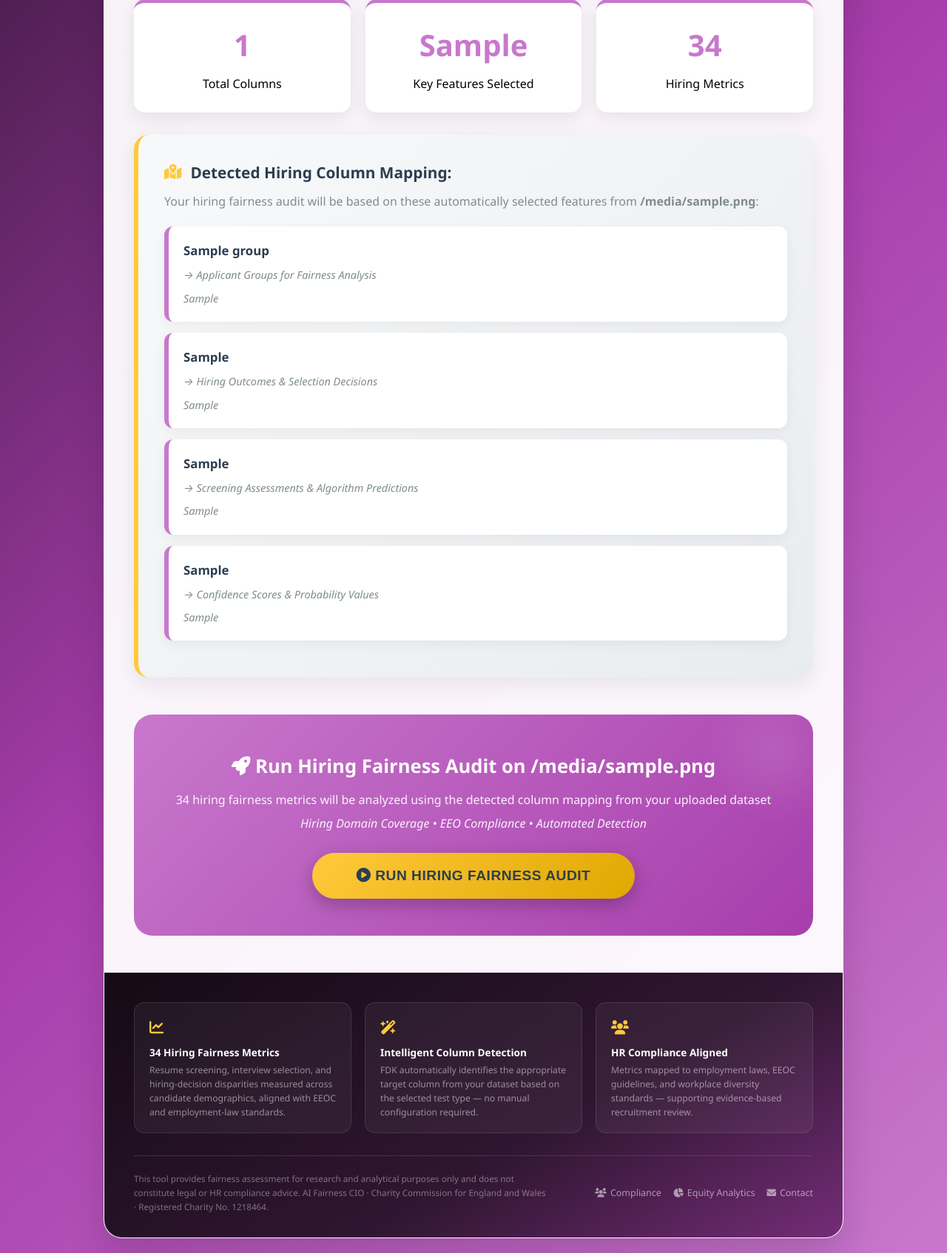
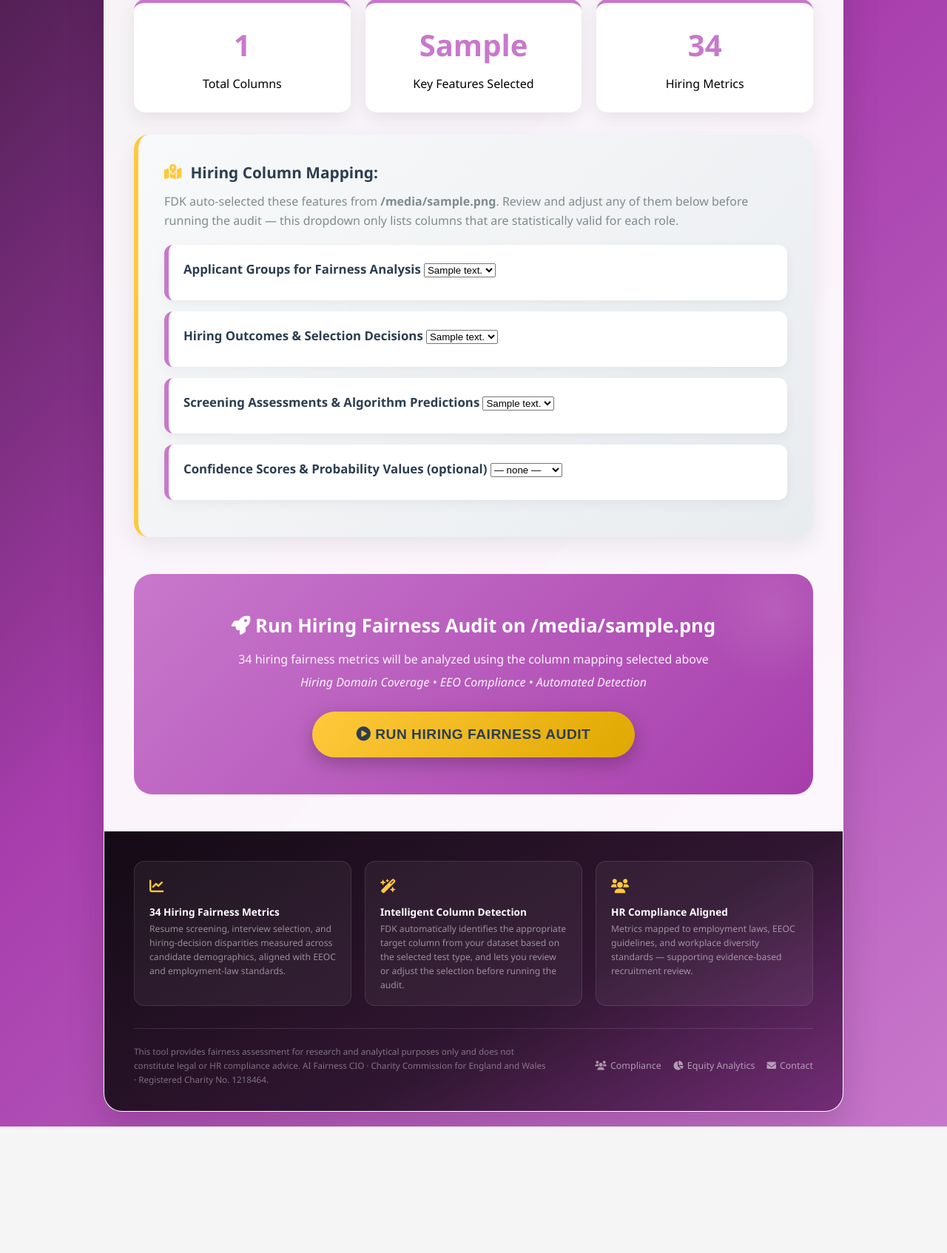
Before and after one commit to AI-Fairness-com/FDK-Toolkit, a Flask app: template Hiring/templates/auto_confirm_hiring.html in a window 1280 px wide. Shown: the part 862-2556 px from the top of the page at 74% size. After the commit the page ends 2385 px from the top, so only its background shows below. Run offline with Flask 3, Linux system fonts and the light colour scheme; the template is opened without the code that fills it: most values are stand-ins (such as "Sample title", 1, 10 or a date in 2020).

Commit message:
Add files via upload

```diff
--- a/Hiring/templates/auto_confirm_hiring.html
+++ b/Hiring/templates/auto_confirm_hiring.html
@@ -510,50 +510,79 @@
             </div>
 
             <div class="mapping-section">
-                <h3><i class="fas fa-map-marked-alt"></i> Detected Hiring Column Mapping:</h3>
-                <p>Your hiring fairness audit will be based on these automatically selected features from <strong>{{ filename }}</strong>:</p>
+                <h3><i class="fas fa-map-marked-alt"></i> Hiring Column Mapping:</h3>
+                <p>FDK auto-selected these features from <strong>{{ filename }}</strong>. Review and adjust any of them below before running the audit — this dropdown only lists columns that are statistically valid for each role.</p>
+
+                {% if is_comparative and comparative_status %}
+                <div class="reasoning" style="margin-bottom:12px;"><em>{{ comparative_status }}</em></div>
+                {% endif %}
 
                 <div class="mapping-item">
-                    <strong>{{ suggested_mappings.group }}</strong>
-                    <div class="reasoning">→ Applicant Groups for Fairness Analysis</div>
-                    <div class="reasoning"><em>{{ column_reasoning[suggested_mappings.group] }}</em></div>
+                    <label for="group_col_select"><strong>Applicant Groups for Fairness Analysis</strong></label>
+                    <select name="group_col" id="group_col_select" form="hiringAuditRunForm">
+                        {% for opt in column_options.group %}
+                        <option value="{{ opt.column }}" {% if opt.selected %}selected{% endif %}>{{ opt.description }}</option>
+                        {% endfor %}
+                    </select>
+                    <div class="reasoning"><em>{{ column_reasoning.get(suggested_mappings.group, '') }}</em></div>
                 </div>
 
                 <div class="mapping-item">
-                    <strong>{{ suggested_mappings.y_true }}</strong>
-                    <div class="reasoning">→ Hiring Outcomes & Selection Decisions</div>
-                    <div class="reasoning"><em>{{ column_reasoning[suggested_mappings.y_true] }}</em></div>
+                    <label for="y_true_col_select"><strong>Hiring Outcomes & Selection Decisions</strong></label>
+                    {% if column_options.y_true %}
+                    <select name="y_true_col" id="y_true_col_select" form="hiringAuditRunForm">
+                        {% for opt in column_options.y_true %}
+                        <option value="{{ opt.column }}" {% if opt.selected %}selected{% endif %}>{{ opt.description }}</option>
+                        {% endfor %}
+                    </select>
+                    <div class="reasoning"><em>{{ column_reasoning.get(suggested_mappings.y_true, '') }}</em></div>
+                    {% if is_comparative %}
+                    <div class="reasoning" style="color:#b45309;"><i class="fas fa-triangle-exclamation"></i> Changing this from the pre-test target will break comparative consistency between your pre- and post-implementation results.</div>
+                    {% endif %}
+                    {% else %}
+                    <div class="reasoning" style="color:#b45309;"><i class="fas fa-triangle-exclamation"></i> No binary outcome column detected. This dataset needs a binary (0/1) outcome column before an audit can run.</div>
+                    {% endif %}
                 </div>
 
                 <div class="mapping-item">
-                    <strong>{{ suggested_mappings.y_pred }}</strong>
-                    <div class="reasoning">→ Screening Assessments & Algorithm Predictions</div>
-                    <div class="reasoning"><em>{{ column_reasoning[suggested_mappings.y_pred] }}</em></div>
+                    <label for="y_pred_col_select"><strong>Screening Assessments & Algorithm Predictions</strong></label>
+                    {% if column_options.y_pred %}
+                    <select name="y_pred_col" id="y_pred_col_select" form="hiringAuditRunForm">
+                        {% for opt in column_options.y_pred %}
+                        <option value="{{ opt.column }}" {% if opt.selected %}selected{% endif %}>{{ opt.description }}</option>
+                        {% endfor %}
+                    </select>
+                    <div class="reasoning"><em>{{ column_reasoning.get(suggested_mappings.y_pred, '') }}</em></div>
+                    {% else %}
+                    <div class="reasoning" style="color:#b45309;"><i class="fas fa-triangle-exclamation"></i> No binary prediction column detected. This dataset needs a binary (0/1) prediction column before an audit can run.</div>
+                    {% endif %}
                 </div>
 
-                {% if suggested_mappings.y_prob %}
                 <div class="mapping-item">
-                    <strong>{{ suggested_mappings.y_prob }}</strong>
-                    <div class="reasoning">→ Confidence Scores & Probability Values</div>
-                    <div class="reasoning"><em>{{ column_reasoning[suggested_mappings.y_prob] }}</em></div>
+                    <label for="y_prob_col_select"><strong>Confidence Scores & Probability Values (optional)</strong></label>
+                    <select name="y_prob_col" id="y_prob_col_select" form="hiringAuditRunForm">
+                        <option value="">— none —</option>
+                        {% for opt in column_options.y_prob %}
+                        <option value="{{ opt.column }}" {% if opt.selected %}selected{% endif %}>{{ opt.description }}</option>
+                        {% endfor %}
+                    </select>
+                    {% if suggested_mappings.y_prob %}
+                    <div class="reasoning"><em>{{ column_reasoning.get(suggested_mappings.y_prob, '') }}</em></div>
+                    {% endif %}
                 </div>
-                {% endif %}
             </div>
 
             <div class="run-audit-section">
                 <h2><i class="fas fa-rocket"></i> Run Hiring Fairness Audit on {{ filename }}</h2>
-                <p>34 hiring fairness metrics will be analyzed using the detected column mapping from your uploaded dataset</p>
+                <p>34 hiring fairness metrics will be analyzed using the column mapping selected above</p>
                 <p><em>Hiring Domain Coverage • EEO Compliance • Automated Detection</em></p>
+                {% if not column_options.y_true or not column_options.y_pred %}
+                <p style="color:#b45309;"><i class="fas fa-triangle-exclamation"></i> This dataset doesn't yet have a binary outcome and/or prediction column, so the audit can't run until one is added.</p>
+                {% endif %}
 
-                <form action="{{ url_for('hiring.run_hiring_audit_with_mapping') }}" method="get">
+                <form action="{{ url_for('hiring.run_hiring_audit_with_mapping') }}" method="get" id="hiringAuditRunForm">
                     <input type="hidden" name="filename" value="{{ filename }}">
-                    <input type="hidden" name="group_col" value="{{ suggested_mappings.group }}">
-                    <input type="hidden" name="y_true_col" value="{{ suggested_mappings.y_true }}">
-                    <input type="hidden" name="y_pred_col" value="{{ suggested_mappings.y_pred }}">
-                    {% if suggested_mappings.y_prob %}
-                    <input type="hidden" name="y_prob_col" value="{{ suggested_mappings.y_prob }}">
-                    {% endif %}
-                    <button type="submit" class="run-btn">
+                    <button type="submit" class="run-btn" {% if not column_options.y_true or not column_options.y_pred %}disabled{% endif %}>
                         <i class="fas fa-play-circle"></i> RUN HIRING FAIRNESS AUDIT
                     </button>
                 </form>
@@ -570,7 +599,7 @@
             <div class="footer-tile">
                 <div class="footer-tile-icon" aria-hidden="true"><i class="fas fa-wand-magic-sparkles"></i></div>
                 <div class="footer-tile-title">Intelligent Column Detection</div>
-                <div class="footer-tile-text">FDK automatically identifies the appropriate target column from your dataset based on the selected test type — no manual configuration required.</div>
+                <div class="footer-tile-text">FDK automatically identifies the appropriate target column from your dataset based on the selected test type, and lets you review or adjust the selection before running the audit.</div>
             </div>
             <div class="footer-tile">
                 <div class="footer-tile-icon" aria-hidden="true"><i class="fas fa-users"></i></div>
```
